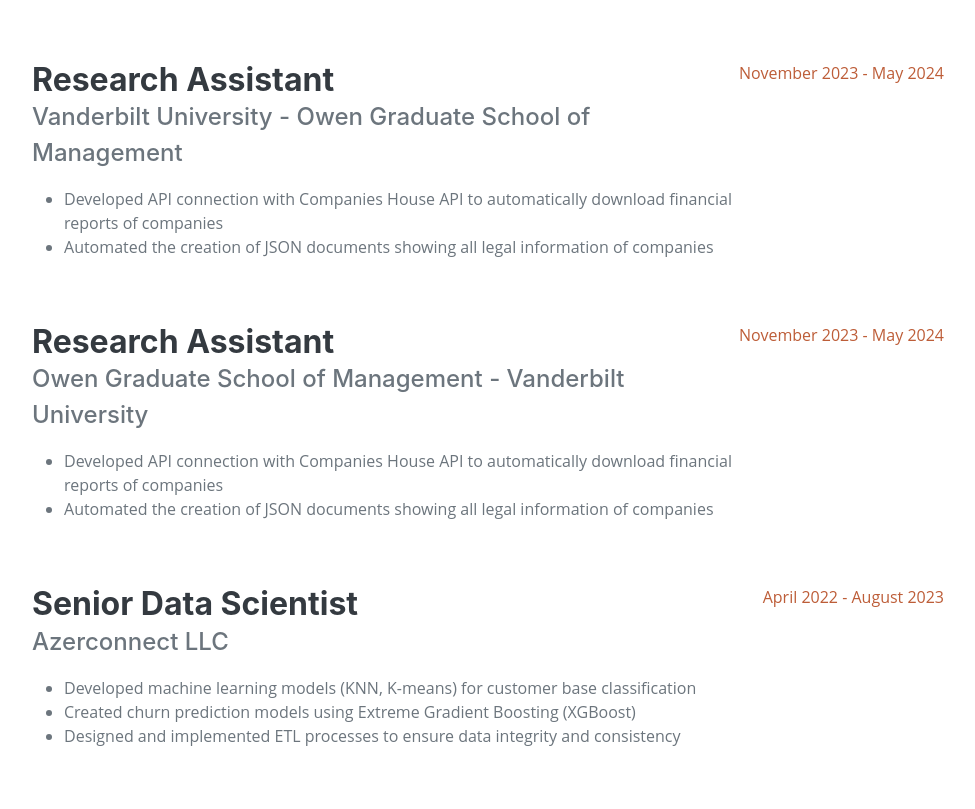
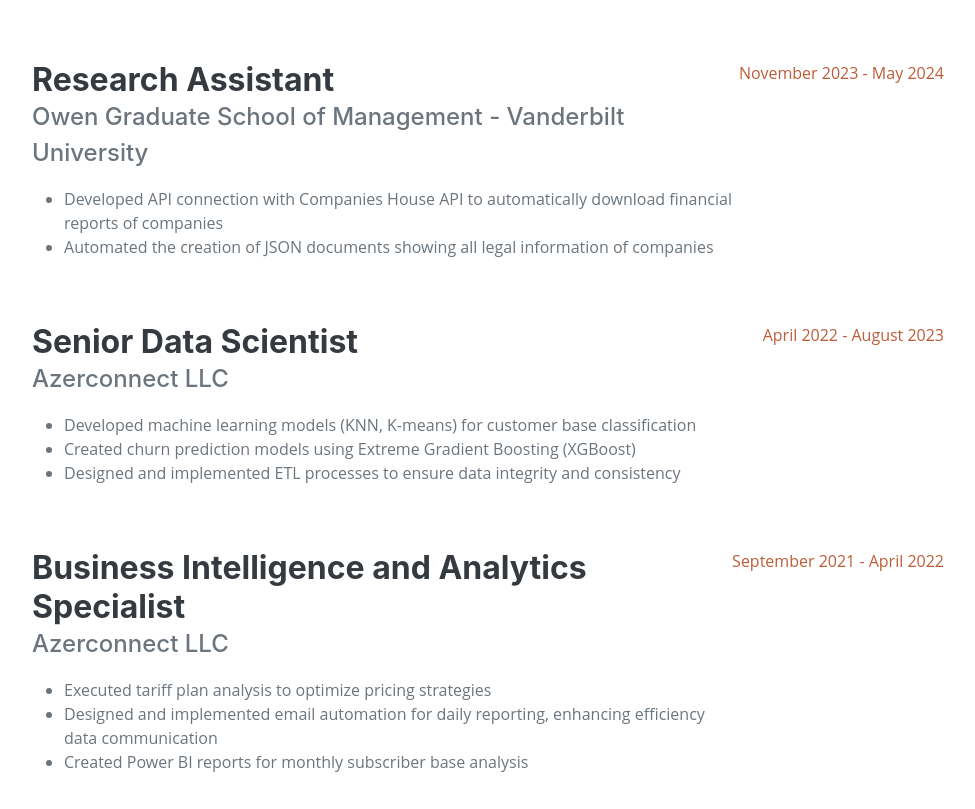
Before and after one commit to MuradAladdinzade/MuradAladdinzade.github.io, a plain HTML site: page index.html in a window 1280 px wide. Shown: the part 1258-2067 px from the top of the page, without its empty margins (288-1263 px from the left). Drawn offline with nearby package versions, Linux system fonts and the light colour scheme; a web font is replaced by a local one.

Commit message:
updated Oct 30

```diff
--- a/index.html
+++ b/index.html
@@ -77,17 +77,6 @@
                     </div>
 
 
-                    <div class="d-flex flex-column flex-md-row justify-content-between mb-5" style="font-family: 'Open Sans', sans-serif; text-transform: none;">
-                        <div class="flex-grow-1">
-                            <h3 class="mb-0" style="text-transform: none;">Research Assistant</h3>
-                            <div class="subheading mb-3" style="text-transform: none;">Vanderbilt University - Owen Graduate School of Management</div>
-                            <ul>
-                                <li>Developed API connection with Companies House API to automatically download financial reports of companies</li>
-                                <li>Automated the creation of JSON documents showing all legal information of companies</li>
-                            </ul>
-                        </div>
-                        <div class="flex-shrink-0"><span class="text-primary">November 2023 - May 2024</span></div>
-                    </div>
 
                     <div class="d-flex flex-column flex-md-row justify-content-between mb-5" style="font-family: 'Open Sans', sans-serif; text-transform: none;">
                         <div class="flex-grow-1">
```
